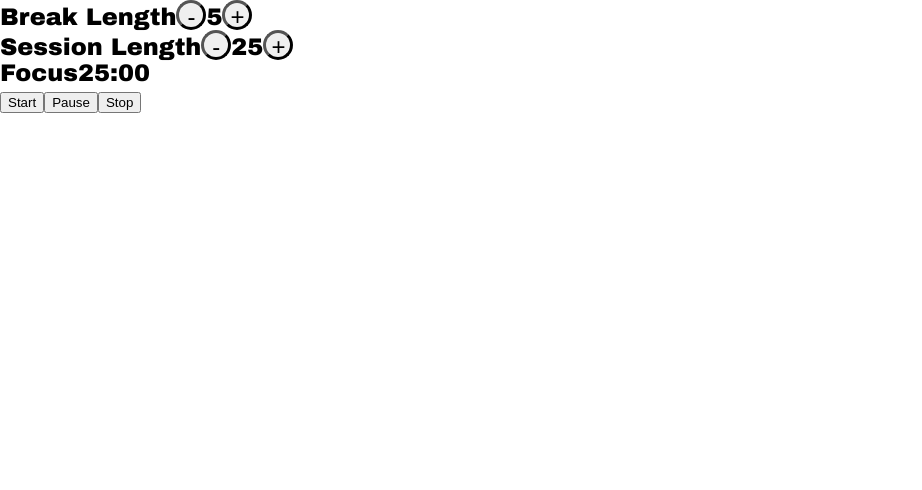
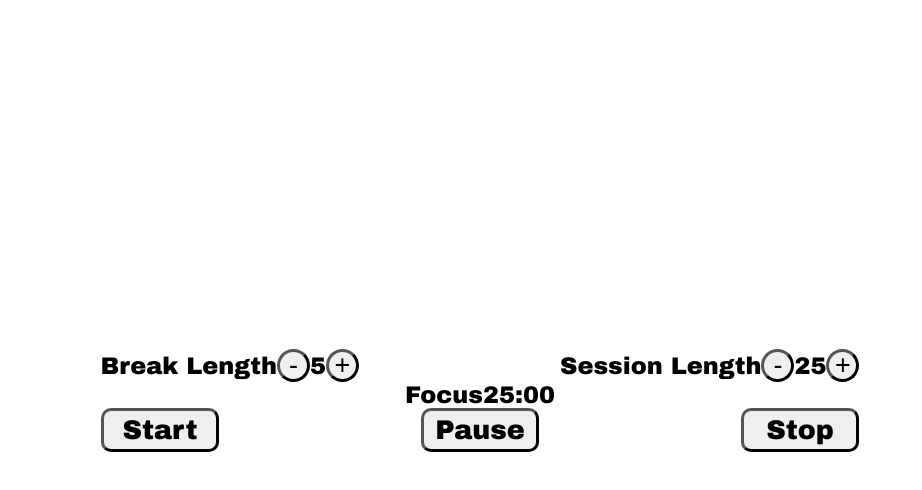
Before and after one commit to bears-team-06/pomodoro-clock, a React (Create React App) app: page / in a window 1280 px wide. Shown: the top 490 px of the page, without its empty margins (0-922 px from the left). Built offline with nearby package versions, Linux system fonts and the light colour scheme.

Commit message:
initial styling

```diff
--- a/package.json
+++ b/package.json
@@ -4,7 +4,6 @@
   "private": true,
   "dependencies": {
     "babel-jest": "^23.6.0",
-    "bulma": "^0.7.2",
     "enzyme-to-json": "^3.3.5",
     "node-sass-chokidar": "^1.3.4",
     "react": "^16.6.3",
--- a/src/App.js
+++ b/src/App.js
@@ -4,7 +4,7 @@ import "./App.css";
 import SessionLengthConfigurationComponent from "./components/SessionLengthConfigurationComponent";
 import ReusableButtonComponent from "./components/ReusableButtonComponent";
 import TimerBox from "./components/TimerBox";
-import TimerState from "./TimerState"
+import TimerState from "./TimerState";
 
 const PomodoroState = {
   Focus: 0,
@@ -25,23 +25,24 @@ class App extends Component {
     };
   }
 
-  set timerState(state) { // do we even need this property here, it does not do anything other than set/get other property?
+  set timerState(state) {
+    // do we even need this property here, it does not do anything other than set/get other property?
     // this is the place to decide what to do with timers
     switch (state) {
       case TimerState.Running:
-              console.log('Start running');
+        console.log("Start running");
         break;
       case TimerState.Stopped:
-               console.log('Stop Running');
+        console.log("Stop Running");
         break;
       case TimerState.Paused:
-              console.log('Pause timer');
+        console.log("Pause timer");
         break;
       default:
-              throw new Error('Where did you get this state?')
+        throw new Error("Where did you get this state?");
     }
     this.setState({
-          'timerState': state
+      timerState: state
     });
   }
 
@@ -49,10 +50,10 @@ class App extends Component {
     return this.state.timerState;
   }
 
-  getPomodoroState = (sessionNumber) => {
+  getPomodoroState = sessionNumber => {
     // let nextState;
-      console.log(sessionNumber)
-      switch(true) {
+    console.log(sessionNumber);
+    switch (true) {
       case sessionNumber % 2 !== 0:
         return PomodoroState.Focus;
       case sessionNumber % 6 === 0:
@@ -60,19 +61,19 @@ class App extends Component {
       case sessionNumber % 2 === 0:
         return PomodoroState.ShortBreak;
       default:
-              throw new Error('Unknown Pomodoro State');
+        throw new Error("Unknown Pomodoro State");
     }
-  }
+  };
 
   onTimerComplete = () => {
     this.timerState = TimerState.Paused;
     const incrementedState = this.state.sessionNumber + 1;
     const nextPomodoroState = this.getPomodoroState(incrementedState);
     this.setState({
-          "sessionNumber": incrementedState,
-          "pomodoroState": nextPomodoroState
-      })
-  }
+      sessionNumber: incrementedState,
+      pomodoroState: nextPomodoroState
+    });
+  };
 
   get sessionName() {
     const currentPomodoro = this.state.pomodoroState;
@@ -84,7 +85,7 @@ class App extends Component {
       case PomodoroState.LongBreak:
         return "Long Break";
       default:
-              return ""
+        return "";
     }
   }
 
@@ -107,8 +108,8 @@ class App extends Component {
   }
 
   startButtonClickHandler = () => {
-    this.timerState = TimerState.Running
-  }
+    this.timerState = TimerState.Running;
+  };
 
   get isPauseButtonDisabled() {
     return false;
@@ -116,7 +117,7 @@ class App extends Component {
 
   pauseButtonClickHandler = () => {
     this.timerState = TimerState.Paused;
-  }
+  };
 
   get isStopButtonDisabled() {
     return false;
@@ -124,18 +125,24 @@ class App extends Component {
 
   stopButtonClickHandler = () => {
     this.timerState = TimerState.Stopped;
-  }
+  };
 
   render() {
     return (
-      <div>
+      <div className={"main-body"}>
+        <div className={"row session-configuration"}>
           <BreakLengthConfigurationComponent />
           <SessionLengthConfigurationComponent />
-        <div>
-          <div>
-              <TimerBox sessionName={this.sessionName} sessionTime={this.sessionTime} timerState={this.state.timerState} onTimerComplete={this.onTimerComplete}/>
         </div>
-          <div>
+        <div className={"row timer-box"}>
+            <TimerBox
+              sessionName={this.sessionName}
+              sessionTime={this.sessionTime}
+              timerState={this.state.timerState}
+              onTimerComplete={this.onTimerComplete}
+            />
+        </div>
+        <div className={"row button-container"}>
           <ReusableButtonComponent
             label={"Start"}
             isDisabled={this.isStartButtonDisabled}
@@ -153,7 +160,6 @@ class App extends Component {
           />
         </div>
       </div>
-      </div>
     );
   }
 }
--- a/src/components/ReusableButtonComponent.js
+++ b/src/components/ReusableButtonComponent.js
@@ -2,7 +2,7 @@ import React from 'react';
 
 function ReusableButtonComponent(props) {
     return (
-        <button disabled={props.isDisabled} onClick={props.clickHandler}>{props.label}</button>
+        <button className={'timer-button'} disabled={props.isDisabled} onClick={props.clickHandler}>{props.label}</button>
     )
 }
 
--- /dev/null
+++ b/src/index.css
@@ -0,0 +1,75 @@
+body {
+  margin: 0;
+  padding: 0;
+  font-family: "Arial Black", "Segoe UI", "Roboto", "Oxygen",
+    "Ubuntu", "Cantarell", "Fira Sans", "Droid Sans", "Helvetica Neue",
+    sans-serif;
+  -webkit-font-smoothing: antialiased;
+  -moz-osx-font-smoothing: grayscale;
+  font-size: 24px;
+}
+
+html, body, #root {
+  height: 100%;
+}
+body {
+  margin: 0;
+}
+
+code {
+  font-family: source-code-pro, Menlo, Monaco, Consolas, "Courier New",
+    monospace;
+}
+
+.main-body {
+  height: 100%;
+  width: 75%;
+  display: flex;
+  justify-content: center;
+  align-items: center;
+  flex-direction: column;
+}
+
+.main-body .row {
+  display: flex;
+  width: 100%;
+}
+
+.row.session-configuration {
+  justify-content: space-around;
+}
+
+.row.timer-box {
+  justify-content: center;
+}
+
+.row.button-container {
+  justify-content: space-around;
+}
+
+.rounded-button {
+  box-sizing: content-box;
+  width: 27px;
+  height: 27px;
+  border-radius: 100%;
+  font-size: 27px;
+  border-width: 3px;
+  line-height: 27px;
+  padding: 0px;
+}
+
+button.timer-button {
+  width: 100px;
+  height: 36px;
+  font-size: 27px;
+  box-sizing: content-box;
+  font-family: "Arial Black", "Segoe UI", "Roboto", "Oxygen",
+  "Ubuntu", "Cantarell", "Fira Sans", "Droid Sans", "Helvetica Neue",
+  sans-serif;
+  border-radius: 10px;
+  border-width: 3px;
+}
+
+.rounded-button span {
+  vertical-align: center;
+}
--- a/src/index.js
+++ b/src/index.js
@@ -1,6 +1,6 @@
 import React from 'react';
 import ReactDOM from 'react-dom';
-import './index.scss';
+import './index.css';
 import App from './App';
 
 ReactDOM.render(<App />, document.getElementById('root'));
--- a/src/index.scss
+++ /dev/null
@@ -1,28 +0,0 @@
-body {
-  margin: 0;
-  padding: 0;
-  font-family: "Arial Black", "Segoe UI", "Roboto", "Oxygen",
-    "Ubuntu", "Cantarell", "Fira Sans", "Droid Sans", "Helvetica Neue",
-    sans-serif;
-  -webkit-font-smoothing: antialiased;
-  -moz-osx-font-smoothing: grayscale;
-  font-size: 24px;
-}
-
-code {
-  font-family: source-code-pro, Menlo, Monaco, Consolas, "Courier New",
-    monospace;
-}
-
-.rounded-button {
-  width: 30px;
-  height: 30px;
-  border-radius: 100%;
-  font-size: 24px;
-  border-width: 3px;
-  padding: 0px;
-}
-
-.rounded-button span {
-  vertical-align: center;
-}
```
Also changed, not shown: 1 other file (tests, documents, lock files or other folders). Lines whose indentation alone changed are shown as unchanged.
